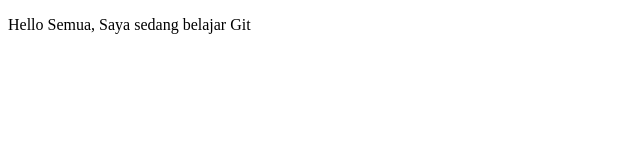
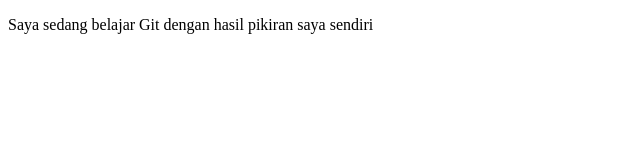
Before and after one commit to YusufMuhammadFaqih/BelajarGit, a plain HTML site: page index.html in a window 1280 px wide. Shown: the whole page, without its empty margins (0-640 px from the left). Drawn offline with Linux system fonts and the light colour scheme.

Commit message:
ditambahkan isi

```diff
--- a/index.html
+++ b/index.html
@@ -2,9 +2,9 @@
 <html>
     <head>
         <meta charset="utf-8">
-        <title>Belajar Git - Project 01</title>
+        <title>Belajar Git dengan otodidak secara daring dirumah</title>
     </head>
     <body>
-        <p>Hello Semua, Saya sedang belajar Git</p>
+        <p>Saya sedang belajar Git dengan hasil pikiran saya sendiri</p>
     </body>
 </html>
```
